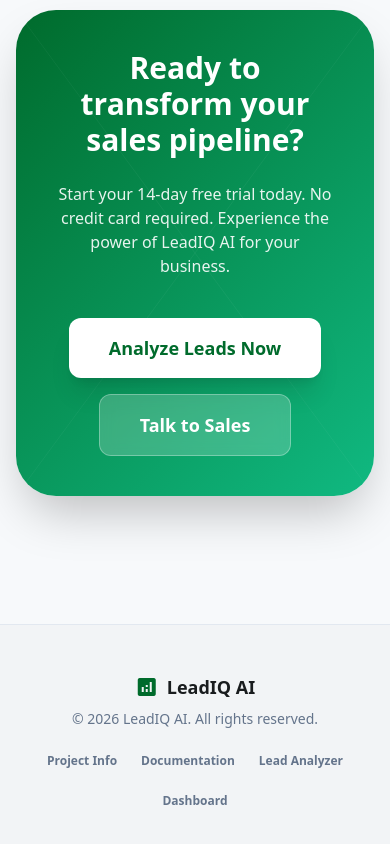
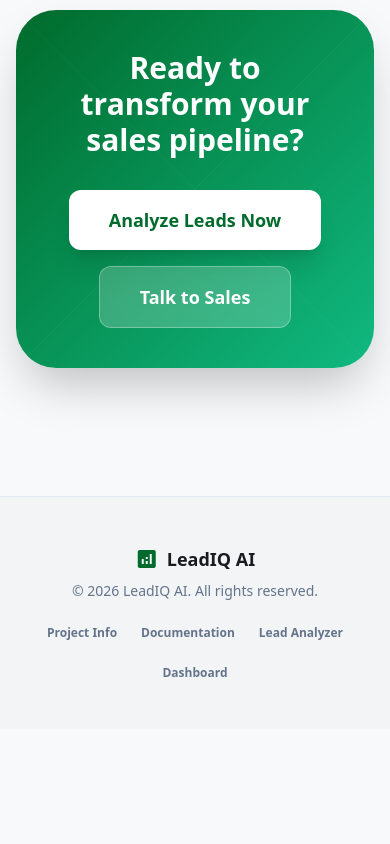
Before and after one commit to bikram73/LeadIQ_AI, a React (Vite) app: page / in a window 390 px wide. Shown: the part 5483-6327 px from the top of the page. After the commit the page ends 6212 px from the top, so only its background shows below. Built offline with nearby package versions, Linux system fonts and the light colour scheme.

Commit message:
first commit

```diff
--- a/src/components/HomeScreen.tsx
+++ b/src/components/HomeScreen.tsx
@@ -331,12 +331,9 @@ export const HomeScreen: React.FC<HomeScreenProps> = ({ onNavigate }) => {
               <path d="M0 0 L100 100 M100 0 L0 100" stroke="white" strokeWidth="0.1" />
             </svg>
           </div>
-          <h2 className="text-3xl md:text-5xl font-bold text-white mb-6 relative z-10">
+          <h2 className="text-3xl md:text-5xl font-bold text-white mb-8 relative z-10">
             Ready to transform your sales pipeline?
           </h2>
-          <p className="text-base md:text-lg text-white mb-10 max-w-2xl mx-auto relative z-10 opacity-90">
-            Start your 14-day free trial today. No credit card required. Experience the power of LeadIQ AI for your business.
-          </p>
           <div className="flex flex-col sm:flex-row items-center justify-center gap-4 relative z-10">
             <button
               onClick={() => onNavigate('analyzer')}
```
